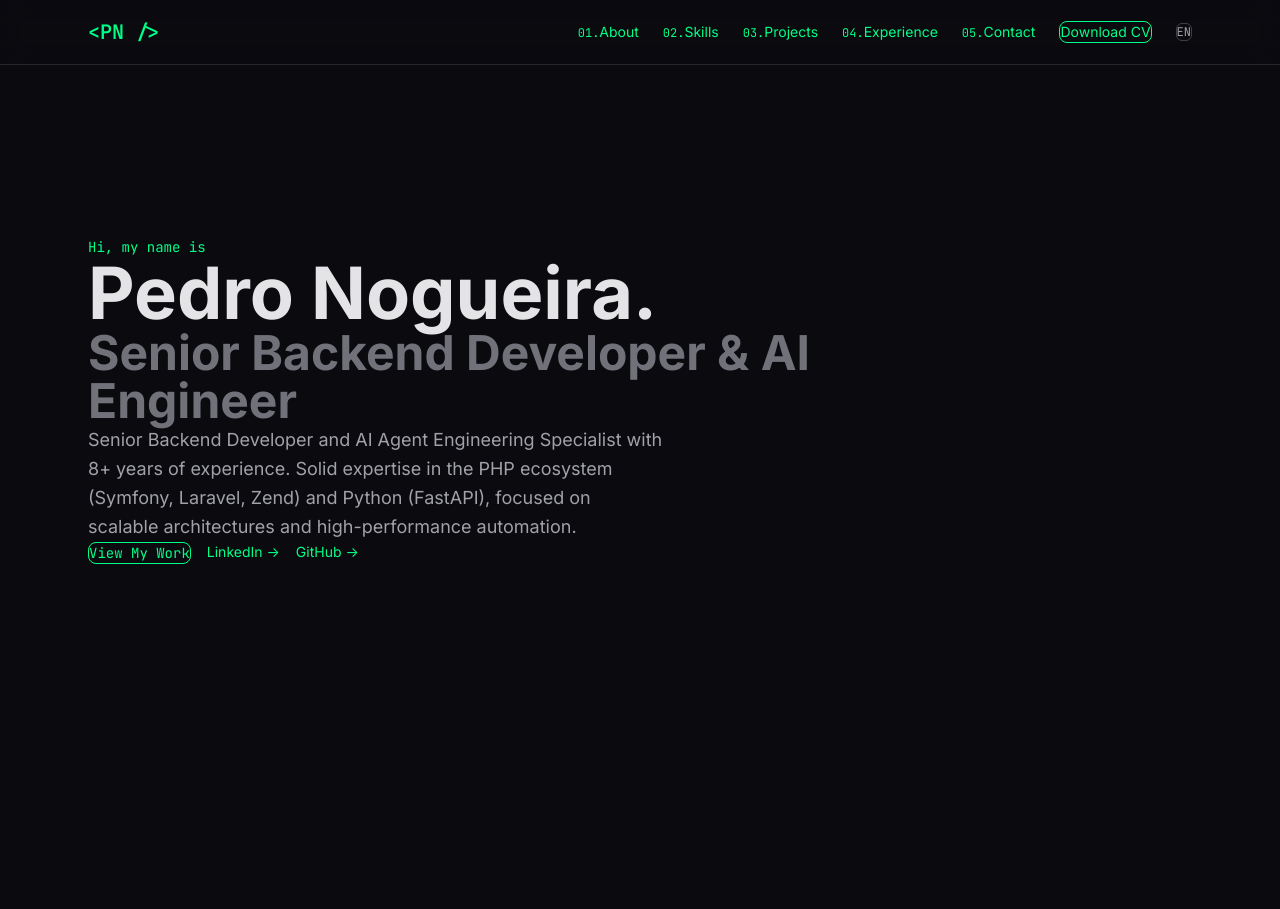
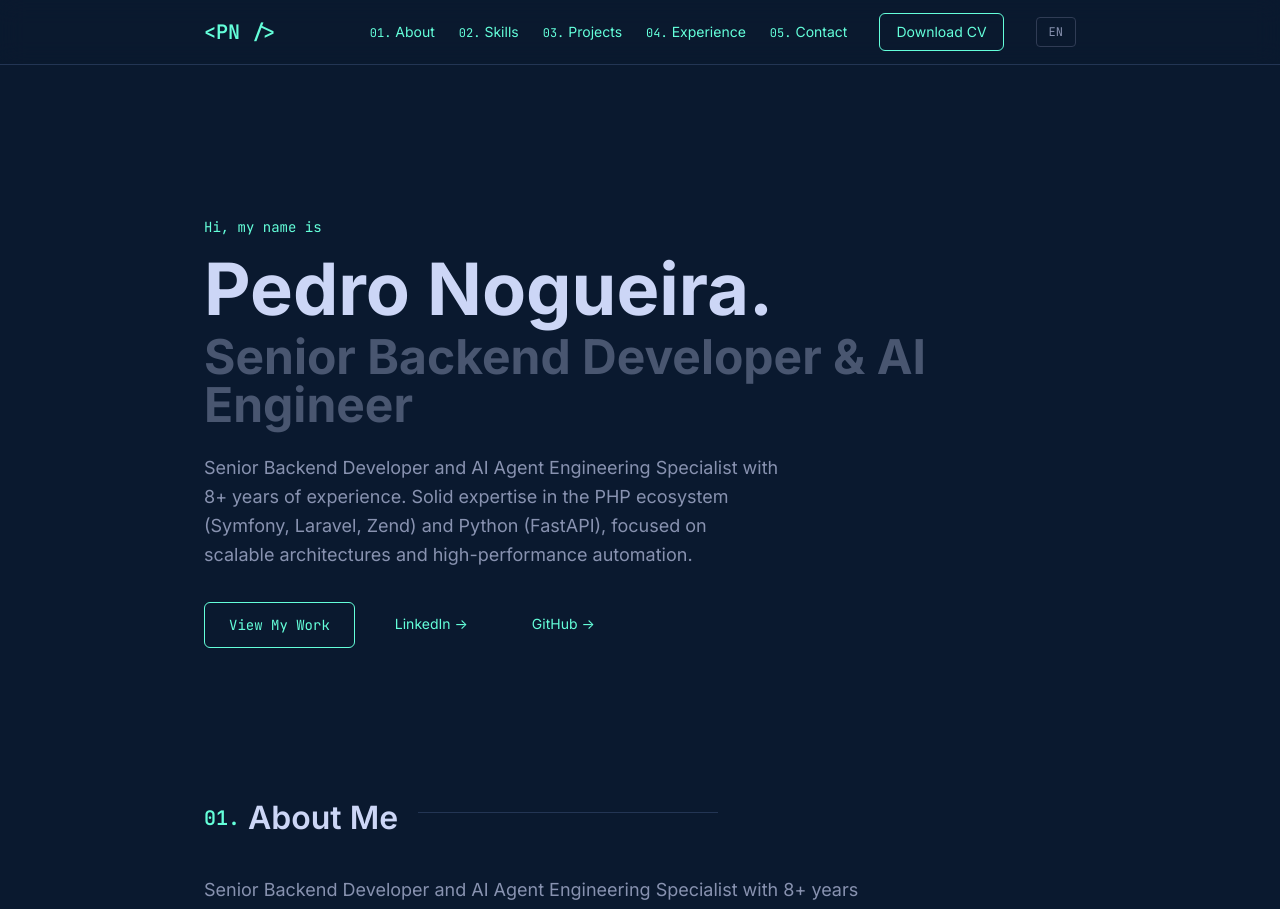
Before and after one commit to PedroNogueira97/5-portfoliowebsite-frontend, a React (Vite) app: page / in a window 1280 px wide. Shown: the top 909 px of the page. Built offline with nearby package versions, Linux system fonts and the light colour scheme.

Commit message:
feat: complete Fase 1 - design system tokens and layout shell

```diff
--- a/package.json
+++ b/package.json
@@ -11,12 +11,16 @@
   },
   "dependencies": {
     "@tailwindcss/vite": "^4.2.4",
+    "clsx": "^2.1.1",
+    "framer-motion": "^12.38.0",
     "i18next": "^26.0.8",
     "i18next-browser-languagedetector": "^8.2.1",
+    "lucide-react": "^1.11.0",
     "react": "^19.2.5",
     "react-dom": "^19.2.5",
     "react-i18next": "^17.0.4",
     "react-router-dom": "^7.14.2",
+    "tailwind-merge": "^3.5.0",
     "tailwindcss": "^4.2.4"
   },
   "devDependencies": {
--- a/src/App.tsx
+++ b/src/App.tsx
@@ -1,4 +1,4 @@
-import Header from '@/sections/Header';
+import Layout from '@/components/Layout';
 import Hero from '@/sections/Hero';
 import About from '@/sections/About';
 import Skills from '@/sections/Skills';
@@ -6,13 +6,10 @@ import Projects from '@/sections/Projects';
 import Experience from '@/sections/Experience';
 import Contact from '@/sections/Contact';
 import Resume from '@/sections/Resume';
-import Footer from '@/sections/Footer';
 
 function App() {
   return (
-    <div className="min-h-screen bg-[var(--color-bg-primary)]">
-      <Header />
-      <main>
+    <Layout>
       <Hero />
       <About />
       <Skills />
@@ -20,9 +17,7 @@ function App() {
       <Experience />
       <Contact />
       <Resume />
-      </main>
-      <Footer />
-    </div>
+    </Layout>
   );
 }
 
--- /dev/null
+++ b/src/components/Layout.tsx
@@ -0,0 +1,21 @@
+import type { ReactNode } from 'react';
+import Header from '@/sections/Header';
+import Footer from '@/sections/Footer';
+
+interface LayoutProps {
+    children: ReactNode;
+}
+
+export default function Layout({ children }: LayoutProps) {
+    return (
+        <div className="min-h-screen bg-[var(--color-bg-primary)] overflow-x-hidden selection:bg-[var(--color-bg-tertiary)] selection:text-[var(--color-accent)]">
+            <Header />
+            <div id="content">
+                <main>
+                    {children}
+                </main>
+            </div>
+            <Footer />
+        </div>
+    );
+}
--- a/src/index.css
+++ b/src/index.css
@@ -2,45 +2,54 @@
 @import "tailwindcss";
 
 @theme {
-  /* Colors - Dark terminal-inspired palette */
-  --color-bg-primary: #0a0a0f;
-  --color-bg-secondary: #111118;
-  --color-bg-tertiary: #1a1a24;
-  --color-bg-card: #16161e;
-  --color-bg-card-hover: #1e1e2a;
+  /* Colors - Deep oceanic/ebony palette */
+  --color-bg-primary: #0a192f;
+  /* Dark navy (Aditi inspired) */
+  --color-bg-secondary: #112240;
+  /* Lighter navy */
+  --color-bg-tertiary: #233554;
+  /* Even lighter navy */
+  --color-bg-card: #112240;
+  --color-bg-card-hover: #1d2d50;
 
-  --color-accent: #00ff88;
-  --color-accent-hover: #00cc6a;
-  --color-accent-muted: rgba(0, 255, 136, 0.1);
-  --color-accent-border: rgba(0, 255, 136, 0.2);
+  --color-accent: #64ffda;
+  /* Aquamarine (Aditi/Achyut inspired) */
+  --color-accent-hover: #52d1b2;
+  --color-accent-muted: rgba(100, 255, 218, 0.1);
+  --color-accent-border: rgba(100, 255, 218, 0.2);
 
-  --color-text-primary: #e4e4e7;
-  --color-text-secondary: #a1a1aa;
-  --color-text-muted: #71717a;
+  --color-text-primary: #ccd6f6;
+  /* Off-white blue */
+  --color-text-secondary: #8892b0;
+  /* Muted blue */
+  --color-text-muted: #495670;
+  /* Darker muted blue */
 
-  --color-border: #27272a;
-  --color-border-light: #3f3f46;
+  --color-border: #233554;
+  --color-border-light: #303c55;
 
   /* Typography */
   --font-sans: 'Inter', system-ui, -apple-system, sans-serif;
   --font-mono: 'JetBrains Mono', 'Fira Code', monospace;
 
   /* Spacing */
-  --section-padding: clamp(4rem, 8vw, 8rem);
+  --section-padding: clamp(6rem, 12vw, 10rem);
+  /* Increased for premium feel */
 
   /* Transitions */
-  --transition-fast: 150ms ease;
-  --transition-base: 250ms ease;
-  --transition-slow: 400ms ease;
+  --transition-fast: 150ms cubic-bezier(0.645, 0.045, 0.355, 1);
+  --transition-base: 250ms cubic-bezier(0.645, 0.045, 0.355, 1);
+  --transition-slow: 400ms cubic-bezier(0.645, 0.045, 0.355, 1);
 
   /* Border Radius */
-  --radius-sm: 0.375rem;
-  --radius-md: 0.5rem;
-  --radius-lg: 0.75rem;
-  --radius-xl: 1rem;
+  --radius-sm: 0.25rem;
+  --radius-md: 0.375rem;
+  --radius-lg: 0.5rem;
+  --radius-xl: 0.75rem;
 }
 
 /* Base styles */
+@layer base {
   * {
     margin: 0;
     padding: 0;
@@ -50,20 +59,34 @@
   html {
     scroll-behavior: smooth;
     font-size: 16px;
+    background-color: var(--color-bg-primary);
   }
 
   body {
     font-family: var(--font-sans);
     background-color: var(--color-bg-primary);
     color: var(--color-text-primary);
-  line-height: 1.6;
+    line-height: 1.5;
     -webkit-font-smoothing: antialiased;
     -moz-osx-font-smoothing: grayscale;
+    overflow-x: hidden;
   }
 
-/* Scrollbar styling */
+  /* Typography refinements */
+  h1,
+  h2,
+  h3,
+  h4,
+  h5,
+  h6 {
+    font-weight: 600;
+    line-height: 1.1;
+    color: var(--color-text-primary);
+  }
+
+  /* Custom Scrollbar */
   ::-webkit-scrollbar {
-  width: 8px;
+    width: 10px;
   }
 
   ::-webkit-scrollbar-track {
@@ -71,43 +94,50 @@ body {
   }
 
   ::-webkit-scrollbar-thumb {
-  background: var(--color-border-light);
-  border-radius: 4px;
+    background: var(--color-text-muted);
+    border: 3px solid var(--color-bg-primary);
+    border-radius: 10px;
   }
 
   ::-webkit-scrollbar-thumb:hover {
-  background: var(--color-accent);
+    background: var(--color-text-secondary);
   }
 
-/* Selection styling */
+  /* Selection */
   ::selection {
-  background: var(--color-accent-muted);
+    background-color: var(--color-bg-tertiary);
     color: var(--color-accent);
   }
-
-/* Section defaults */
-section {
-  padding: var(--section-padding) 0;
 }
 
+/* Utility layers */
+@layer utilities {
   .container {
-  max-width: 1200px;
+    max-width: 1000px;
+    /* More centered focus (standard in portfolios) */
     margin: 0 auto;
-  padding: 0 clamp(1rem, 4vw, 3rem);
+    padding: 0 clamp(1.5rem, 5vw, 4rem);
   }
 
-/* Utility classes */
   .section-title {
-  font-size: clamp(1.75rem, 4vw, 2.5rem);
-  font-weight: 700;
-  color: var(--color-text-primary);
-  margin-bottom: 1rem;
+    display: flex;
+    align-items: center;
+    position: relative;
+    width: 100%;
+    font-size: clamp(26px, 5vw, 32px);
+    white-space: nowrap;
+    margin-bottom: 40px;
   }
 
-.section-subtitle {
-  font-size: clamp(0.875rem, 2vw, 1.125rem);
-  color: var(--color-text-secondary);
-  max-width: 600px;
+  .section-title::after {
+    content: "";
+    display: block;
+    position: relative;
+    top: -5px;
+    width: 300px;
+    height: 1px;
+    margin-left: 20px;
+    background-color: var(--color-border);
   }
 
   .accent-text {
@@ -118,13 +148,24 @@ section {
     font-family: var(--font-mono);
   }
 
+  /* Modern Glassmorphism utilities */
+  .glass {
+    background: rgba(17, 34, 64, 0.7);
+    backdrop-filter: blur(10px);
+    border: 1px solid var(--color-accent-border);
+  }
+}
+
 /* Link defaults */
 a {
   color: var(--color-accent);
   text-decoration: none;
-  transition: color var(--transition-fast);
+  transition: all var(--transition-base);
+  display: inline-block;
 }
 
-a:hover {
+a:hover,
+a:focus {
   color: var(--color-accent-hover);
+  outline: none;
 }
--- /dev/null
+++ b/src/lib/utils.ts
@@ -0,0 +1,9 @@
+import { type ClassValue, clsx } from "clsx";
+import { twMerge } from "tailwind-merge";
+
+/**
+ * Utility to merge tailwind classes with clsx support
+ */
+export function cn(...inputs: ClassValue[]) {
+    return twMerge(clsx(inputs));
+}
```
Also changed, not shown: 1 other file (tests, documents, lock files or other folders). Lines whose indentation alone changed are shown as unchanged.
